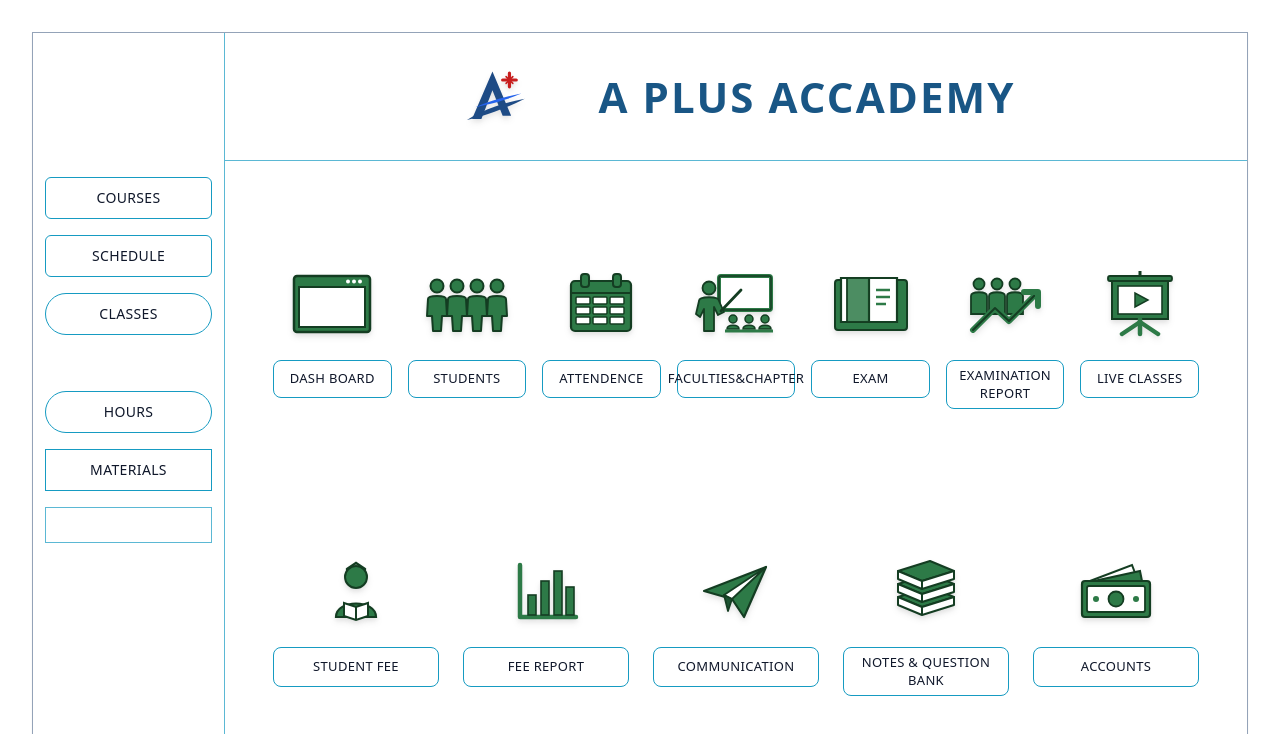
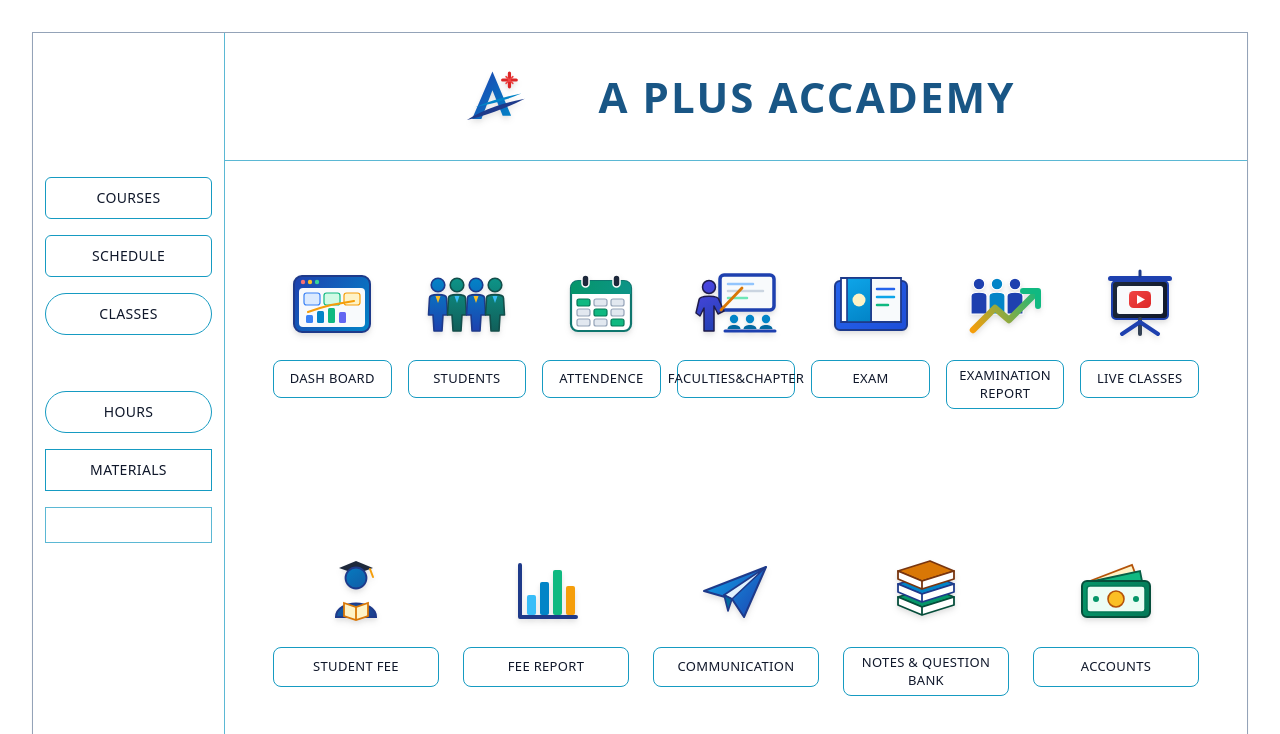
Before and after one commit to basilahammedmt-cmd/institution-app, a Next.js app in the folder web-app/: page / in a window 1280 px wide. Shown: the top 734 px of the page. Built offline with nearby package versions, Linux system fonts and the light colour scheme.

Commit message:
style: upgrade all 12 landing page icons to professional multi-tone gradient vectors

```diff
--- a/web-app/src/app/page.tsx
+++ b/web-app/src/app/page.tsx
@@ -20,39 +20,75 @@ import {
   QuestionBankItem,
 } from "@/lib/store";
 
-/* ==================== HAND-CRAFTED 3D GREEN SVGs MATCHING PDF ==================== */
+/* ==================== PROFESSIONAL MULTI-TONE VECTOR ICONS ==================== */
 const AcademyLogoSVG = () => (
   <svg width="78" height="68" viewBox="0 0 90 80" fill="none" className="drop-shadow-md">
-    <path d="M42 10 L18 66 H29 L42 32 L54 62 H64 L42 10 Z" fill="#1e4b85" />
-    <path d="M12 67 C32 54, 58 46, 80 42 C56 54, 34 62, 12 67 Z" fill="#1e4b85" />
-    <path d="M22 52 C40 44, 60 39, 76 36 C58 44, 38 49, 22 52 Z" fill="#2563eb" />
-    <path d="M62 12 V28 M54 20 H70" stroke="#c81e1e" strokeWidth="3.8" strokeLinecap="round" />
-    <path d="M58 16 L66 24 M66 16 L58 24" stroke="#c81e1e" strokeWidth="1.8" strokeLinecap="round" />
+    <defs>
+      <linearGradient id="logoBlue" x1="0" y1="0" x2="1" y2="1">
+        <stop offset="0%" stopColor="#1e40af" />
+        <stop offset="100%" stopColor="#0284c7" />
+      </linearGradient>
+    </defs>
+    <path d="M42 10 L18 66 H29 L42 32 L54 62 H64 L42 10 Z" fill="url(#logoBlue)" />
+    <path d="M12 67 C32 54, 58 46, 80 42 C56 54, 34 62, 12 67 Z" fill="#1e3a8a" />
+    <path d="M22 52 C40 44, 60 39, 76 36 C58 44, 38 49, 22 52 Z" fill="#0284c7" />
+    <path d="M62 12 V28 M54 20 H70" stroke="#dc2626" strokeWidth="3.8" strokeLinecap="round" />
+    <path d="M58 16 L66 24 M66 16 L58 24" stroke="#ef4444" strokeWidth="1.8" strokeLinecap="round" />
   </svg>
 );
 
 const IconDashboard = () => (
   <svg width="92" height="76" viewBox="0 0 92 76" fill="none" className="drop-shadow-md">
-    <rect x="8" y="10" width="76" height="56" rx="3" fill="#2d7a47" stroke="#143d22" strokeWidth="2.5" />
-    <rect x="13" y="21" width="66" height="40" fill="#ffffff" stroke="#143d22" strokeWidth="2" />
-    <circle cx="62" cy="15.5" r="2" fill="#ffffff" />
-    <circle cx="68" cy="15.5" r="2" fill="#ffffff" />
-    <circle cx="74" cy="15.5" r="2" fill="#ffffff" />
+    <defs>
+      <linearGradient id="dashGrad" x1="8" y1="10" x2="84" y2="66" gradientUnits="userSpaceOnUse">
+        <stop offset="0%" stopColor="#1e40af" />
+        <stop offset="100%" stopColor="#0284c7" />
+      </linearGradient>
+    </defs>
+    <rect x="8" y="10" width="76" height="56" rx="8" fill="url(#dashGrad)" stroke="#1e3a8a" strokeWidth="2" />
+    <rect x="13" y="22" width="66" height="39" rx="4" fill="#f8fafc" />
+    <circle cx="17" cy="16" r="2.2" fill="#f87171" />
+    <circle cx="24" cy="16" r="2.2" fill="#fbbf24" />
+    <circle cx="31" cy="16" r="2.2" fill="#34d399" />
+    <rect x="18" y="27" width="16" height="12" rx="2.5" fill="#dbeafe" stroke="#3b82f6" strokeWidth="1.2" />
+    <rect x="38" y="27" width="16" height="12" rx="2.5" fill="#d1fae5" stroke="#10b981" strokeWidth="1.2" />
+    <rect x="58" y="27" width="16" height="12" rx="2.5" fill="#fef3c7" stroke="#f59e0b" strokeWidth="1.2" />
+    <rect x="20" y="49" width="7" height="8" rx="1.5" fill="#3b82f6" />
+    <rect x="31" y="45" width="7" height="12" rx="1.5" fill="#0284c7" />
+    <rect x="42" y="42" width="7" height="15" rx="1.5" fill="#10b981" />
+    <rect x="53" y="46" width="7" height="11" rx="1.5" fill="#6366f1" />
+    <path d="M22 46 L34 42 L45 39 L68 35" stroke="#f59e0b" strokeWidth="2.2" strokeLinecap="round" />
   </svg>
 );
 
 const IconStudents = () => (
   <svg width="96" height="76" viewBox="0 0 96 76" fill="none" className="drop-shadow-md">
-    {[18, 38, 58, 78].map((cx, idx) => (
+    <defs>
+      <linearGradient id="stuBlue" x1="0" y1="12" x2="0" y2="66" gradientUnits="userSpaceOnUse">
+        <stop offset="0%" stopColor="#0284c7" />
+        <stop offset="100%" stopColor="#1e40af" />
+      </linearGradient>
+      <linearGradient id="stuTeal" x1="0" y1="12" x2="0" y2="66" gradientUnits="userSpaceOnUse">
+        <stop offset="0%" stopColor="#0d9488" />
+        <stop offset="100%" stopColor="#115e59" />
+      </linearGradient>
+    </defs>
+    {[
+      { cx: 19, grad: "url(#stuBlue)", stroke: "#1e3a8a", tie: "#fbbf24" },
+      { cx: 38, grad: "url(#stuTeal)", stroke: "#134e4a", tie: "#38bdf8" },
+      { cx: 57, grad: "url(#stuBlue)", stroke: "#1e3a8a", tie: "#fbbf24" },
+      { cx: 76, grad: "url(#stuTeal)", stroke: "#134e4a", tie: "#38bdf8" },
+    ].map((item, idx) => (
       <g key={idx}>
-        <circle cx={cx} cy="20" r="6.5" fill="#2d7a47" stroke="#143d22" strokeWidth="2" />
+        <circle cx={item.cx} cy="19" r="6.8" fill={item.grad} stroke={item.stroke} strokeWidth="1.6" />
         <path
-          d={`M${cx - 9} 33 C${cx - 9} 29, ${cx + 9} 29, ${cx + 9} 33 L${cx + 10} 50 H${cx + 5} L${cx + 4} 65 H${cx - 4} L${cx - 5} 50 H${cx - 10} Z`}
-          fill="#2d7a47"
-          stroke="#143d22"
-          strokeWidth="2"
+          d={`M${item.cx - 8.5} 32 C${item.cx - 8.5} 27.5, ${item.cx + 8.5} 27.5, ${item.cx + 8.5} 32 L${item.cx + 9.5} 49 H${item.cx + 5} L${item.cx + 4} 65 H${item.cx - 4} L${item.cx - 5} 49 H${item.cx - 9.5} Z`}
+          fill={item.grad}
+          stroke={item.stroke}
+          strokeWidth="1.6"
           strokeLinejoin="round"
         />
+        <polygon points={`${item.cx - 2.5},30 ${item.cx + 2.5},30 ${item.cx},37`} fill={item.tie} />
       </g>
     ))}
   </svg>
@@ -60,147 +96,203 @@ const IconStudents = () => (
 
 const IconAttendance = () => (
   <svg width="88" height="76" viewBox="0 0 88 76" fill="none" className="drop-shadow-md">
-    <rect x="14" y="15" width="60" height="50" rx="4" fill="#2d7a47" stroke="#143d22" strokeWidth="2.2" />
-    <rect x="24" y="8" width="8" height="13" rx="3" fill="#2d7a47" stroke="#143d22" strokeWidth="2" />
-    <rect x="56" y="8" width="8" height="13" rx="3" fill="#2d7a47" stroke="#143d22" strokeWidth="2" />
-    <line x1="14" y1="27" x2="74" y2="27" stroke="#143d22" strokeWidth="2.2" />
-    {[31, 41, 51].map((y, r) =>
-      [19, 36, 53].map((x, c) => (
+    <defs>
+      <linearGradient id="calHeader" x1="14" y1="14" x2="74" y2="28" gradientUnits="userSpaceOnUse">
+        <stop offset="0%" stopColor="#059669" />
+        <stop offset="100%" stopColor="#0d9488" />
+      </linearGradient>
+    </defs>
+    <rect x="14" y="15" width="60" height="50" rx="7" fill="#ffffff" stroke="#0f766e" strokeWidth="2.2" />
+    <path d="M14 22 C14 18, 17 15, 21 15 H67 C71 15, 74 18, 74 22 V28 H14 V22 Z" fill="url(#calHeader)" />
+    <rect x="25" y="9" width="7" height="12" rx="3.5" fill="#1e293b" stroke="#ffffff" strokeWidth="1.5" />
+    <rect x="56" y="9" width="7" height="12" rx="3.5" fill="#1e293b" stroke="#ffffff" strokeWidth="1.5" />
+    {[33, 43, 53].map((y, r) =>
+      [20, 37, 54].map((x, c) => {
+        const isChecked = (r === 0 && c === 0) || (r === 1 && c === 1) || (r === 2 && c === 2);
+        return (
           <rect
             key={`${r}-${c}`}
             x={x}
             y={y}
-          width="14"
+            width="13"
             height="7"
-          rx="1"
-          fill="#ffffff"
-          stroke="#143d22"
-          strokeWidth="1.5"
+            rx="2"
+            fill={isChecked ? "#10b981" : "#e2e8f0"}
+            stroke={isChecked ? "#047857" : "#94a3b8"}
+            strokeWidth="1.2"
           />
-      ))
+        );
+      })
     )}
   </svg>
 );
 
 const IconFaculties = () => (
   <svg width="102" height="76" viewBox="0 0 102 76" fill="none" className="drop-shadow-md">
-    <rect x="34" y="10" width="52" height="34" rx="2" fill="#ffffff" stroke="#2d7a47" strokeWidth="4" />
-    <rect x="34" y="10" width="52" height="34" rx="2" stroke="#143d22" strokeWidth="1.5" />
-    <circle cx="24" cy="22" r="6.5" fill="#2d7a47" stroke="#143d22" strokeWidth="1.8" />
+    <defs>
+      <linearGradient id="profGrad" x1="12" y1="16" x2="38" y2="65" gradientUnits="userSpaceOnUse">
+        <stop offset="0%" stopColor="#4f46e5" />
+        <stop offset="100%" stopColor="#1e40af" />
+      </linearGradient>
+    </defs>
+    <rect x="35" y="9" width="54" height="35" rx="4" fill="#f8fafc" stroke="#1e40af" strokeWidth="3.5" />
+    <line x1="43" y1="18" x2="68" y2="18" stroke="#93c5fd" strokeWidth="2.5" strokeLinecap="round" />
+    <line x1="43" y1="25" x2="78" y2="25" stroke="#cbd5e1" strokeWidth="2.5" strokeLinecap="round" />
+    <line x1="43" y1="32" x2="62" y2="32" stroke="#6ee7b7" strokeWidth="2.5" strokeLinecap="round" />
+    <circle cx="24" cy="21" r="6.5" fill="url(#profGrad)" stroke="#1e1b4b" strokeWidth="1.5" />
     <path
-      d="M14 35 C14 30, 34 30, 34 35 L39 46 L33 49 L29 41 V65 H19 V43 L15 51 L11 48 Z"
-      fill="#2d7a47"
-      stroke="#143d22"
-      strokeWidth="1.8"
+      d="M14 34 C14 29, 34 29, 34 34 L39 45 L33 48 L29 40 V65 H19 V42 L15 50 L11 47 Z"
+      fill="url(#profGrad)"
+      stroke="#1e1b4b"
+      strokeWidth="1.5"
       strokeLinejoin="round"
     />
-    <line x1="36" y1="45" x2="56" y2="24" stroke="#143d22" strokeWidth="2.8" strokeLinecap="round" />
-    {[48, 64, 80].map((cx, i) => (
+    <line x1="36" y1="44" x2="57" y2="22" stroke="#d97706" strokeWidth="2.8" strokeLinecap="round" />
+    {[49, 65, 81].map((cx, i) => (
       <g key={i}>
-        <circle cx={cx} cy="53" r="4" fill="#2d7a47" stroke="#143d22" strokeWidth="1.5" />
-        <path
-          d={`M${cx - 6} 63 C${cx - 6} 58, ${cx + 6} 58, ${cx + 6} 63 Z`}
-          fill="#2d7a47"
-          stroke="#143d22"
-          strokeWidth="1.5"
-        />
+        <circle cx={cx} cy="53" r="4.2" fill="#0284c7" />
+        <path d={`M${cx - 6.5} 63 C${cx - 6.5} 57.5, ${cx + 6.5} 57.5, ${cx + 6.5} 63 Z`} fill="#0369a1" />
       </g>
     ))}
-    <line x1="40" y1="65" x2="88" y2="65" stroke="#2d7a47" strokeWidth="3" />
+    <line x1="40" y1="65" x2="90" y2="65" stroke="#1e40af" strokeWidth="3" strokeLinecap="round" />
   </svg>
 );
 
 const IconExam = () => (
   <svg width="96" height="76" viewBox="0 0 96 76" fill="none" className="drop-shadow-md">
-    <rect x="12" y="14" width="72" height="50" rx="3" fill="#2d7a47" stroke="#143d22" strokeWidth="2" />
-    <path d="M18 12 H46 V56 H18 Z" fill="#ffffff" stroke="#143d22" strokeWidth="2.2" />
-    <path d="M46 12 H74 V56 H46 Z" fill="#ffffff" stroke="#143d22" strokeWidth="2.2" />
-    <rect x="24" y="12" width="22" height="44" fill="#2d7a47" fillOpacity="0.85" stroke="#143d22" strokeWidth="1.8" />
-    <line x1="53" y1="24" x2="67" y2="24" stroke="#2d7a47" strokeWidth="2.5" />
-    <line x1="53" y1="31" x2="67" y2="31" stroke="#2d7a47" strokeWidth="2.5" />
-    <line x1="53" y1="38" x2="63" y2="38" stroke="#2d7a47" strokeWidth="2.5" />
+    <defs>
+      <linearGradient id="examCover" x1="12" y1="14" x2="84" y2="64" gradientUnits="userSpaceOnUse">
+        <stop offset="0%" stopColor="#2563eb" />
+        <stop offset="100%" stopColor="#1d4ed8" />
+      </linearGradient>
+      <linearGradient id="examBookmark" x1="24" y1="12" x2="46" y2="56" gradientUnits="userSpaceOnUse">
+        <stop offset="0%" stopColor="#0ea5e9" />
+        <stop offset="100%" stopColor="#0284c7" />
+      </linearGradient>
+    </defs>
+    <rect x="12" y="15" width="72" height="49" rx="5" fill="url(#examCover)" stroke="#1e3a8a" strokeWidth="2" />
+    <path d="M18 12 H48 V56 H18 Z" fill="#ffffff" stroke="#1e3a8a" strokeWidth="1.8" />
+    <path d="M48 12 H78 V56 H48 Z" fill="#f8fafc" stroke="#1e3a8a" strokeWidth="1.8" />
+    <rect x="24" y="12" width="24" height="44" fill="url(#examBookmark)" stroke="#1e3a8a" strokeWidth="1.6" />
+    <circle cx="36" cy="34" r="6.5" fill="#fef3c7" />
+    <line x1="54" y1="23" x2="71" y2="23" stroke="#2563eb" strokeWidth="2.5" strokeLinecap="round" />
+    <line x1="54" y1="31" x2="71" y2="31" stroke="#0ea5e9" strokeWidth="2.5" strokeLinecap="round" />
+    <line x1="54" y1="39" x2="65" y2="39" stroke="#10b981" strokeWidth="2.5" strokeLinecap="round" />
   </svg>
 );
 
 const IconExamReport = () => (
   <svg width="100" height="76" viewBox="0 0 100 76" fill="none" className="drop-shadow-md">
+    <defs>
+      <linearGradient id="repArrow" x1="18" y1="64" x2="84" y2="24" gradientUnits="userSpaceOnUse">
+        <stop offset="0%" stopColor="#f59e0b" />
+        <stop offset="100%" stopColor="#10b981" />
+      </linearGradient>
+    </defs>
     {[24, 42, 60].map((cx, i) => (
       <g key={i}>
-        <circle cx={cx} cy="18" r="5.5" fill="#2d7a47" stroke="#143d22" strokeWidth="1.8" />
+        <circle cx={cx} cy="18" r="5.8" fill={i === 1 ? "#0284c7" : "#1e40af"} stroke="#ffffff" strokeWidth="1.2" />
         <path
           d={`M${cx - 8} 30 C${cx - 8} 25, ${cx + 8} 25, ${cx + 8} 30 V48 H${cx - 8} Z`}
-          fill="#2d7a47"
-          stroke="#143d22"
-          strokeWidth="1.8"
+          fill={i === 1 ? "#0284c7" : "#1e40af"}
+          stroke="#ffffff"
+          strokeWidth="1.2"
         />
       </g>
     ))}
-    <path d="M18 64 L40 42 L54 55 L82 27" stroke="#2d7a47" strokeWidth="6" strokeLinecap="round" strokeLinejoin="round" />
-    <path d="M18 64 L40 42 L54 55 L82 27" stroke="#143d22" strokeWidth="2" strokeLinecap="round" strokeLinejoin="round" />
-    <path d="M69 26 H83 V40" stroke="#2d7a47" strokeWidth="6" strokeLinecap="round" strokeLinejoin="round" />
+    <path d="M18 64 L40 42 L54 54 L82 26" stroke="url(#repArrow)" strokeWidth="6.5" strokeLinecap="round" strokeLinejoin="round" />
+    <path d="M68 25 H83 V40" stroke="#10b981" strokeWidth="6" strokeLinecap="round" strokeLinejoin="round" />
   </svg>
 );
 
 const IconLiveClasses = () => (
   <svg width="92" height="76" viewBox="0 0 92 76" fill="none" className="drop-shadow-md">
-    <rect x="14" y="10" width="64" height="5" rx="2" fill="#2d7a47" stroke="#143d22" strokeWidth="1.8" />
-    <line x1="46" y1="5" x2="46" y2="10" stroke="#143d22" strokeWidth="3" />
-    <rect x="18" y="15" width="56" height="38" fill="#2d7a47" stroke="#143d22" strokeWidth="2" />
-    <rect x="24" y="20" width="44" height="28" fill="#ffffff" stroke="#143d22" strokeWidth="1.6" />
-    <polygon points="41,27 41,41 54,34" fill="#2d7a47" stroke="#143d22" strokeWidth="1.5" />
-    <line x1="46" y1="53" x2="46" y2="68" stroke="#2d7a47" strokeWidth="4.5" strokeLinecap="round" />
-    <line x1="46" y1="56" x2="28" y2="68" stroke="#2d7a47" strokeWidth="4.5" strokeLinecap="round" />
-    <line x1="46" y1="56" x2="64" y2="68" stroke="#2d7a47" strokeWidth="4.5" strokeLinecap="round" />
+    <defs>
+      <linearGradient id="liveScreen" x1="18" y1="15" x2="74" y2="53" gradientUnits="userSpaceOnUse">
+        <stop offset="0%" stopColor="#1e293b" />
+        <stop offset="100%" stopColor="#0f172a" />
+      </linearGradient>
+      <linearGradient id="playRed" x1="38" y1="24" x2="56" y2="44" gradientUnits="userSpaceOnUse">
+        <stop offset="0%" stopColor="#ef4444" />
+        <stop offset="100%" stopColor="#dc2626" />
+      </linearGradient>
+    </defs>
+    <rect x="14" y="10" width="64" height="5" rx="2.5" fill="#1e40af" />
+    <line x1="46" y1="5" x2="46" y2="10" stroke="#1e3a8a" strokeWidth="3" strokeLinecap="round" />
+    <rect x="18" y="15" width="56" height="38" rx="4" fill="url(#liveScreen)" stroke="#1e40af" strokeWidth="2" />
+    <rect x="23" y="20" width="46" height="28" rx="2.5" fill="#f8fafc" />
+    <rect x="35" y="25" width="22" height="17" rx="4.5" fill="url(#playRed)" />
+    <polygon points="43,29 43,38 51,33.5" fill="#ffffff" />
+    <line x1="46" y1="53" x2="46" y2="68" stroke="#334155" strokeWidth="4" strokeLinecap="round" />
+    <line x1="46" y1="56" x2="28" y2="68" stroke="#1e40af" strokeWidth="4" strokeLinecap="round" />
+    <line x1="46" y1="56" x2="64" y2="68" stroke="#1e40af" strokeWidth="4" strokeLinecap="round" />
   </svg>
 );
 
 const IconStudentFee = () => (
   <svg width="88" height="76" viewBox="0 0 88 76" fill="none" className="drop-shadow-md">
-    <circle cx="44" cy="24" r="11" fill="#2d7a47" stroke="#143d22" strokeWidth="2" />
-    <path d="M35 16 L44 10 L53 16" stroke="#143d22" strokeWidth="2.5" strokeLinecap="round" />
-    <path d="M24 64 C24 46, 64 46, 64 64 Z" fill="#2d7a47" stroke="#143d22" strokeWidth="2.2" />
-    <path d="M32 50 L44 54 L56 50 V63 L44 67 L32 63 Z" fill="#ffffff" stroke="#143d22" strokeWidth="2" />
-    <line x1="44" y1="54" x2="44" y2="67" stroke="#143d22" strokeWidth="2" />
+    <defs>
+      <linearGradient id="gradStuFee" x1="24" y1="12" x2="64" y2="66" gradientUnits="userSpaceOnUse">
+        <stop offset="0%" stopColor="#0284c7" />
+        <stop offset="100%" stopColor="#1e3a8a" />
+      </linearGradient>
+    </defs>
+    <polygon points="44,8 27,15 44,21 61,15" fill="#1e293b" />
+    <line x1="58" y1="16" x2="61" y2="24" stroke="#f59e0b" strokeWidth="2" strokeLinecap="round" />
+    <circle cx="44" cy="25" r="10.5" fill="url(#gradStuFee)" stroke="#1e3a8a" strokeWidth="1.8" />
+    <path d="M24 64 C24 46, 64 46, 64 64 Z" fill="url(#gradStuFee)" stroke="#1e3a8a" strokeWidth="2" />
+    <path d="M32 50 L44 54 L56 50 V63 L44 67 L32 63 Z" fill="#fef3c7" stroke="#d97706" strokeWidth="1.8" />
+    <line x1="44" y1="54" x2="44" y2="67" stroke="#d97706" strokeWidth="1.8" />
   </svg>
 );
 
 const IconFeeReport = () => (
   <svg width="88" height="76" viewBox="0 0 88 76" fill="none" className="drop-shadow-md">
-    <polyline points="18,12 18,64 74,64" stroke="#2d7a47" strokeWidth="4.5" strokeLinecap="round" strokeLinejoin="round" />
-    <rect x="26" y="42" width="8" height="20" fill="#2d7a47" stroke="#143d22" strokeWidth="1.6" />
-    <rect x="39" y="28" width="8" height="34" fill="#2d7a47" stroke="#143d22" strokeWidth="1.6" />
-    <rect x="52" y="18" width="8" height="44" fill="#2d7a47" stroke="#143d22" strokeWidth="1.6" />
-    <rect x="64" y="34" width="8" height="28" fill="#2d7a47" stroke="#143d22" strokeWidth="1.6" />
+    <polyline points="18,12 18,64 74,64" stroke="#1e3a8a" strokeWidth="4" strokeLinecap="round" strokeLinejoin="round" />
+    <rect x="25" y="42" width="9" height="20" rx="2" fill="#38bdf8" />
+    <rect x="38" y="29" width="9" height="33" rx="2" fill="#0284c7" />
+    <rect x="51" y="17" width="9" height="45" rx="2" fill="#10b981" />
+    <rect x="64" y="33" width="9" height="29" rx="2" fill="#f59e0b" />
   </svg>
 );
 
 const IconCommunication = () => (
   <svg width="92" height="76" viewBox="0 0 92 76" fill="none" className="drop-shadow-md">
-    <polygon points="14,38 76,14 54,64 42,46" fill="#2d7a47" stroke="#143d22" strokeWidth="2.2" strokeLinejoin="round" />
-    <polygon points="42,46 76,14 34,42" fill="#ffffff" stroke="#143d22" strokeWidth="1.8" strokeLinejoin="round" />
-    <polygon points="34,42 42,46 38,58" fill="#1b5230" stroke="#143d22" strokeWidth="1.8" strokeLinejoin="round" />
+    <defs>
+      <linearGradient id="planeGrad" x1="14" y1="14" x2="76" y2="64" gradientUnits="userSpaceOnUse">
+        <stop offset="0%" stopColor="#0ea5e9" />
+        <stop offset="100%" stopColor="#1e40af" />
+      </linearGradient>
+    </defs>
+    <polygon points="14,38 76,14 54,64 42,46" fill="url(#planeGrad)" stroke="#1e3a8a" strokeWidth="2" strokeLinejoin="round" />
+    <polygon points="42,46 76,14 34,42" fill="#e0f2fe" stroke="#1e3a8a" strokeWidth="1.6" strokeLinejoin="round" />
+    <polygon points="34,42 42,46 38,58" fill="#0369a1" stroke="#1e3a8a" strokeWidth="1.6" strokeLinejoin="round" />
   </svg>
 );
 
 const IconQuestionBank = () => (
   <svg width="96" height="76" viewBox="0 0 96 76" fill="none" className="drop-shadow-md">
-    {[44, 31, 18].map((y, idx) => (
+    {[
+      { y: 44, fill: "#059669", stroke: "#064e3b" },
+      { y: 31, fill: "#0284c7", stroke: "#1e3a8a" },
+      { y: 18, fill: "#d97706", stroke: "#78350f" },
+    ].map((book, idx) => (
       <g key={idx}>
         <polygon
-          points={`20,${y} 52,${y - 10} 76,${y} 44,${y + 10}`}
-          fill="#2d7a47"
-          stroke="#143d22"
-          strokeWidth="2"
+          points={`20,${book.y} 52,${book.y - 10} 76,${book.y} 44,${book.y + 10}`}
+          fill={book.fill}
+          stroke={book.stroke}
+          strokeWidth="1.8"
           strokeLinejoin="round"
         />
         <polygon
-          points={`20,${y} 44,${y + 10} 76,${y} 76,${y + 8} 44,${y + 18} 20,${y + 8}`}
+          points={`20,${book.y} 44,${book.y + 10} 76,${book.y} 76,${book.y + 8} 44,${book.y + 18} 20,${book.y + 8}`}
           fill="#ffffff"
-          stroke="#143d22"
-          strokeWidth="2"
+          stroke={book.stroke}
+          strokeWidth="1.8"
           strokeLinejoin="round"
         />
-        <line x1="44" y1={y + 10} x2="44" y2={y + 18} stroke="#143d22" strokeWidth="2" />
+        <line x1="44" y1={book.y + 10} x2="44" y2={book.y + 18} stroke={book.stroke} strokeWidth="1.8" />
       </g>
     ))}
   </svg>
@@ -208,13 +300,19 @@ const IconQuestionBank = () => (
 
 const IconAccounts = () => (
   <svg width="96" height="76" viewBox="0 0 96 76" fill="none" className="drop-shadow-md">
-    <path d="M22 28 L64 12 L70 28 Z" fill="#ffffff" stroke="#143d22" strokeWidth="2" />
-    <path d="M26 28 L72 18 L74 28 Z" fill="#2d7a47" stroke="#143d22" strokeWidth="2" />
-    <rect x="14" y="28" width="68" height="36" rx="3" fill="#2d7a47" stroke="#143d22" strokeWidth="2.2" />
-    <rect x="19" y="33" width="58" height="26" rx="2" fill="#ffffff" stroke="#143d22" strokeWidth="1.8" />
-    <circle cx="48" cy="46" r="7.5" fill="#2d7a47" stroke="#143d22" strokeWidth="1.8" />
-    <circle cx="28" cy="46" r="3" fill="#2d7a47" />
-    <circle cx="68" cy="46" r="3" fill="#2d7a47" />
+    <defs>
+      <linearGradient id="cashGrad" x1="14" y1="28" x2="82" y2="64" gradientUnits="userSpaceOnUse">
+        <stop offset="0%" stopColor="#059669" />
+        <stop offset="100%" stopColor="#047857" />
+      </linearGradient>
+    </defs>
+    <path d="M22 28 L64 12 L70 28 Z" fill="#fef3c7" stroke="#b45309" strokeWidth="1.8" />
+    <path d="M26 28 L72 18 L74 28 Z" fill="#10b981" stroke="#065f46" strokeWidth="1.8" />
+    <rect x="14" y="28" width="68" height="36" rx="5" fill="url(#cashGrad)" stroke="#064e3b" strokeWidth="2" />
+    <rect x="19" y="33" width="58" height="26" rx="3" fill="#ecfdf5" stroke="#047857" strokeWidth="1.5" />
+    <circle cx="48" cy="46" r="8" fill="#fbbf24" stroke="#b45309" strokeWidth="1.6" />
+    <circle cx="28" cy="46" r="3" fill="#059669" />
+    <circle cx="68" cy="46" r="3" fill="#059669" />
   </svg>
 );
 
```
Also changed, not shown: 1 other file (tests, documents, lock files or other folders). Lines whose indentation alone changed are shown as unchanged.
